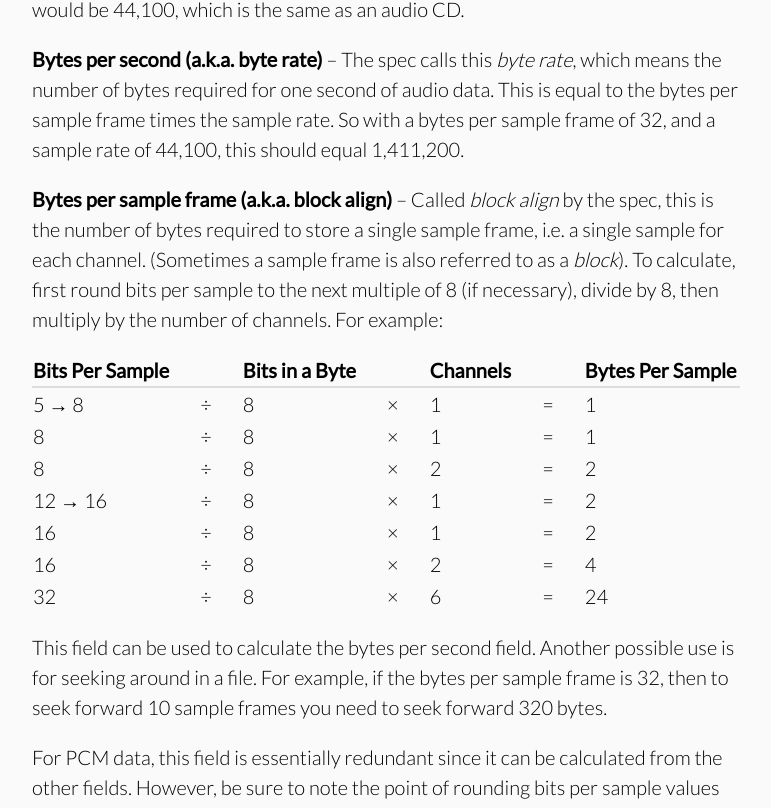
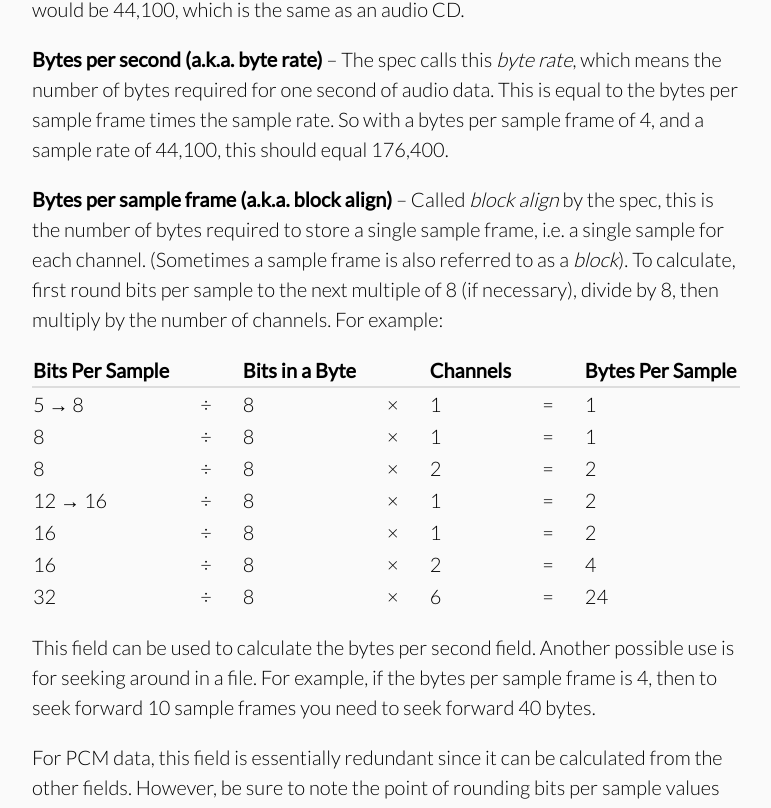
Before and after one commit to jstrait/wavefile, a Jekyll site: the page built from how_wave_files_work.html, in a window 1280 px wide and 1400 px high, scrolled down 5040 px. Shown: the part 213-1021 px from the top of the window, without its empty margins (254-1025 px from the left). Built offline with Jekyll 4.4.1, drawn with Linux system fonts in a browser that asks for light colours; some web fonts are replaced.

Commit message:
More realistic values in examples
The previous examples weren't wrong, but used bytes-per-sample-frame
values that are probably not very likely to be encountered in actual
files.

```diff
--- a/how_wave_files_work.html
+++ b/how_wave_files_work.html
@@ -155,7 +155,7 @@ and Data Specifications 1.0, August 1991</a></li>
   <p><strong>Format Code</strong> &ndash; Indicates how the sample data for the wave file is stored. The most common format is integer PCM, which has a code of <code>1</code>. Other formats include floating point PCM (<code>3</code>), ADPCM (<code>2</code>), A-law (<code>6</code>), &mu;-law (<code>7</code>), and WaveFormatExtensible (<code>65534</code>).</p>
   <p><strong>Number of channels</strong> &ndash; Typically a file will have 1 channel (mono) or 2 channels (stereo). A 5.1 surround sound file will have 6 channels.</p>
   <p><strong>Sample rate</strong> &ndash; The number of sample frames that occur each second. A typical value would be 44,100, which is the same as an audio CD.</p>
-  <p><strong>Bytes per second (a.k.a. byte rate)</strong> &ndash; The spec calls this <em>byte rate</em>, which means the number of bytes required for one second of audio data. This is equal to the bytes per sample frame times the sample rate. So with a bytes per sample frame of 32, and a sample rate of 44,100, this should equal 1,411,200.</p>
+  <p><strong>Bytes per second (a.k.a. byte rate)</strong> &ndash; The spec calls this <em>byte rate</em>, which means the number of bytes required for one second of audio data. This is equal to the bytes per sample frame times the sample rate. So with a bytes per sample frame of 4, and a sample rate of 44,100, this should equal 176,400.</p>
   <p><strong>Bytes per sample frame (a.k.a. block align)</strong> &ndash; Called <em>block align</em> by the spec, this is the number of bytes required to store a single sample frame, i.e. a single sample for each channel. (Sometimes a sample frame is also referred to as a <em>block</em>). To calculate, first round bits per sample to the next multiple of 8 (if necessary), divide by 8, then multiply by the number of channels. For example:
   <div class="scroll-x">
     <table>
@@ -233,7 +233,7 @@ and Data Specifications 1.0, August 1991</a></li>
       </tr>
     </table>
   </div>
-  <p>This field can be used to calculate the bytes per second field. Another possible use is for seeking around in a file. For example, if the bytes per sample frame is 32, then to seek forward 10 sample frames you need to seek forward 320 bytes.</p>
+  <p>This field can be used to calculate the bytes per second field. Another possible use is for seeking around in a file. For example, if the bytes per sample frame is 4, then to seek forward 10 sample frames you need to seek forward 40 bytes.</p>
   <p>For PCM data, this field is essentially redundant since it can be calculated from the other fields. However, be sure to note the point of rounding bits per sample values to the nearest multiple of 8.</p>
   <p><strong>Bits per sample</strong> &ndash; For integer PCM data, typical values will be <code>8</code>, <code>16</code>, or <code>32</code>. If the sample format doesn&rsquo;t require this field, it should be set to <code>0</code>.</p>
   <p><strong>Extension Size</strong> &ndash; This field should only be present if the format code is not <code>1</code>. This indicates the size of the extra fields in bytes. It does not include the bytes in this field itself. If the given sample format has no extra fields, then this field should still be present, but set to <code>0</code>.</p>
```
